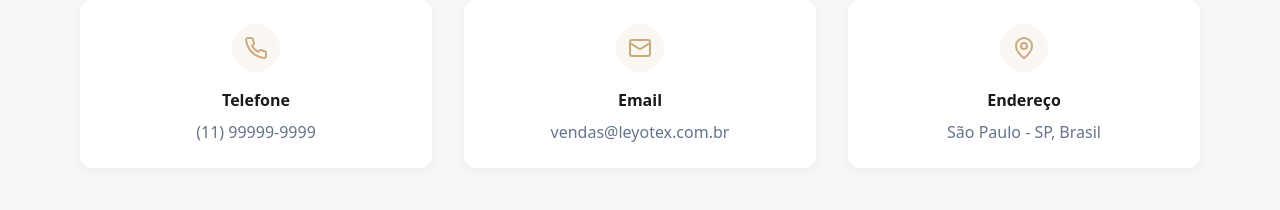
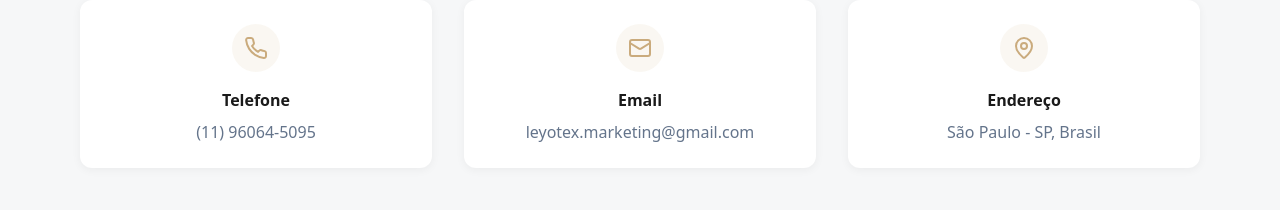
Before and after one commit to leyotexmarketing/leyotex-showcase-sparkle-46161, a React (Vite) app: page /contato in a window 1280 px wide. Shown: the part 2160-2370 px from the top of the page. Built offline with nearby package versions, Linux system fonts and the light colour scheme; the HTML template or start-up script is replaced by a standard one; a web font is replaced by a local one.

Commit message:
Fix contact page details

```diff
--- a/src/pages/Contact.tsx
+++ b/src/pages/Contact.tsx
@@ -431,7 +431,7 @@ const Contact = () => {
                   <Phone className="w-6 h-6 text-golden" />
                 </div>
                 <h3 className="font-semibold text-primary mb-2">Telefone</h3>
-                <p className="text-muted-foreground">(11) 99999-9999</p>
+                <p className="text-muted-foreground">(11) 96064-5095</p>
               </div>
 
               <div className="text-center bg-white rounded-xl p-6 shadow-soft fade-in-up">
@@ -439,7 +439,7 @@ const Contact = () => {
                   <Mail className="w-6 h-6 text-golden" />
                 </div>
                 <h3 className="font-semibold text-primary mb-2">Email</h3>
-                <p className="text-muted-foreground">vendas@leyotex.com.br</p>
+                <p className="text-muted-foreground">leyotex.marketing@gmail.com</p>
               </div>
 
               <div className="text-center bg-white rounded-xl p-6 shadow-soft fade-in-up">
```
